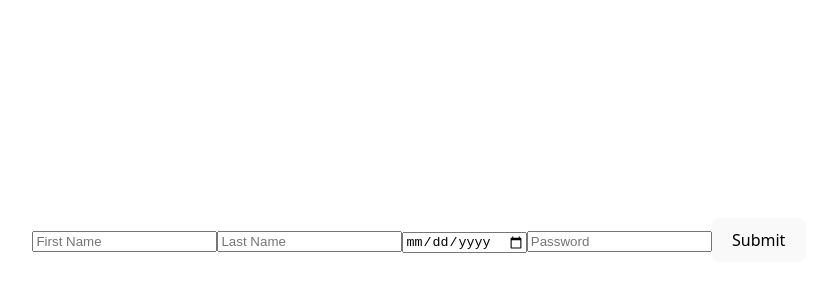
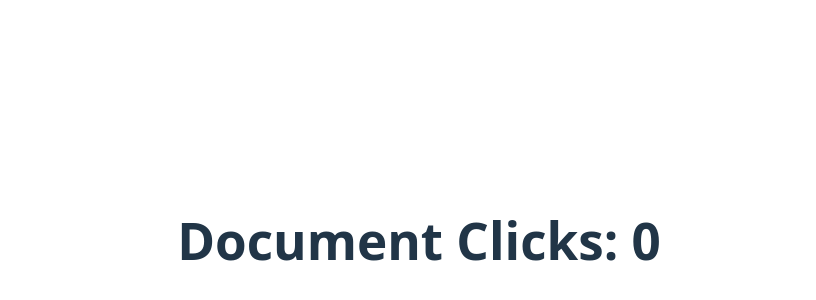
Before and after one commit to Varsonix/my-first-react-app, a React (Vite) app: page / in a window 1280 px wide. Shown: the part 160-460 px from the top of the page, without its empty margins (221-1037 px from the left). Built offline with nearby package versions, Linux system fonts and the light colour scheme.

Commit message:
UseEffect learning

```diff
--- a/src/App.jsx
+++ b/src/App.jsx
@@ -1,15 +1,15 @@
 import './App.css'
 import ColorPicker from './components/Lessons/Basic Concepts/useState/ColorPicker'
 import EditProfile from './components/Lessons/Exercises/FormSubmittalExample/FormSubmit';
+import Counter from './components/Lessons/Exercises/useEffect/useEffectTesting';
 
 function App() {
   const currentTime = new Date().toLocaleTimeString();
 
   return (
-    <div className="Page">
-      <EditProfile />
-    </div>
+    <Counter />
   )
+
 }
 
 export default App
--- /dev/null
+++ b/src/components/Lessons/Exercises/useEffect/useEffectTesting.jsx
@@ -0,0 +1,21 @@
+import React, { useState, useEffect } from 'react';
+
+export default function Counter() {
+  const [clickCount, setClickCount] = useState(0);
+
+const increment = () => {
+  setClickCount(prevCount => prevCount + 1);
+}
+
+useEffect(() => {
+  document.addEventListener('mousedown', increment);
+
+  return () => {
+    document.removeEventListener('mousedown', increment);
+  }
+})
+
+  return (
+      <h1>Document Clicks: {clickCount}</h1>
+  );
+}
```
